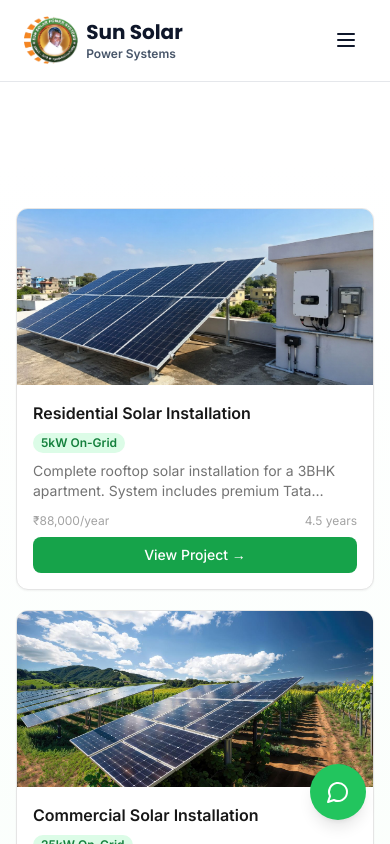
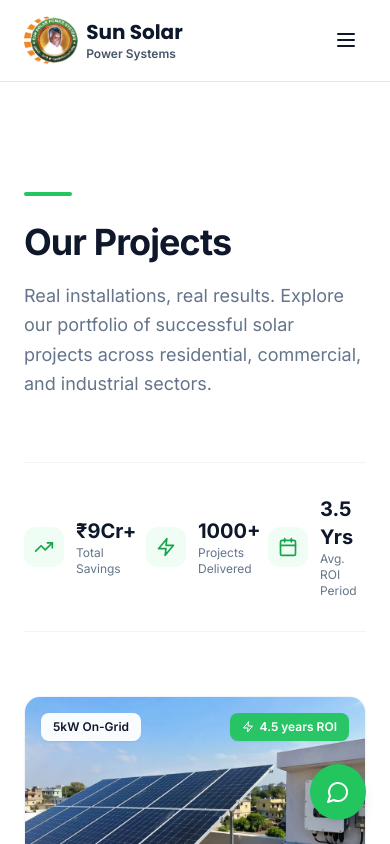
Before and after one commit to shxrxf-code/Sun-Solar, a Next.js app: page /projects in a window 390 px wide. Built offline with nearby package versions, Linux system fonts and the light colour scheme.

Commit message:
Refactor code structure for improved readability and maintainability

```diff
--- a/app/projects/page.tsx
+++ b/app/projects/page.tsx
@@ -1,6 +1,5 @@
 import { Metadata } from 'next'
-import { ArrowRight } from 'lucide-react'
-import Button from '@/ui/Button'
+import { ArrowRight, TrendingUp, Calendar, Zap } from 'lucide-react'
 import Link from 'next/link'
 import Image from 'next/image'
 
@@ -18,40 +17,109 @@ const projects = [
   { id: 6, title: 'Hybrid Solar System', size: '10kW Hybrid', beforeBill: '₹18,000/month', afterBill: '₹3,500/month', savings: '₹1,74,000/year', roi: '5 years', image: '/Offgrid.jpg', description: 'Hybrid system with battery backup for a luxury villa. Provides power during outages while maximizing savings through net metering.' },
 ]
 
+const stats = [
+  { label: 'Total Savings', value: '₹9Cr+', icon: TrendingUp },
+  { label: 'Projects Delivered', value: '1000+', icon: Zap },
+  { label: 'Avg. ROI Period', value: '3.5 Yrs', icon: Calendar },
+]
+
 export default function ProjectsPage() {
   return (
     <div className="bg-white">
-      <section id="projects" className="py-12 mt-20 bg-gradient-to-b from-white to-primary-50">
-        <div className="max-w-6xl mx-auto px-4 md:px-6">
-          <div className="grid grid-cols-1 md:grid-cols-2 lg:grid-cols-3 gap-5">
+      <section id="projects" className="pt-28 pb-24 bg-white">
+        <div className="w-full px-6 lg:px-10 xl:px-16 2xl:px-24">
+          {/* Header */}
+          <div className="max-w-4xl mb-16">
+            <div className="w-12 h-1 bg-primary-500 rounded-full mb-6" />
+            <h1 className="text-4xl md:text-5xl lg:text-6xl font-bold text-dark-900 leading-tight tracking-tight">
+              Our Projects
+            </h1>
+            <p className="text-lg md:text-xl text-dark-500 mt-4 max-w-2xl leading-relaxed">
+              Real installations, real results. Explore our portfolio of successful solar projects across residential, commercial, and industrial sectors.
+            </p>
+          </div>
+
+          {/* Stats Bar */}
+          <div className="grid grid-cols-3 gap-6 mb-16 py-8 border-y border-dark-100">
+            {stats.map((stat) => {
+              const Icon = stat.icon
+              return (
+                <div key={stat.label} className="flex items-center gap-3 md:gap-4">
+                  <div className="p-2.5 rounded-xl bg-primary-50 flex-shrink-0">
+                    <Icon className="w-5 h-5 text-primary-600" />
+                  </div>
+                  <div>
+                    <p className="text-xl md:text-2xl font-bold text-dark-900">{stat.value}</p>
+                    <p className="text-xs md:text-sm text-dark-500">{stat.label}</p>
+                  </div>
+                </div>
+              )
+            })}
+          </div>
+
+          {/* Premium Project Grid */}
+          <div className="grid grid-cols-1 md:grid-cols-2 xl:grid-cols-3 gap-6 lg:gap-8 xl:gap-10">
             {projects.map((project) => (
               <div
                 key={project.id}
-                className="bg-white rounded-xl border border-neutral-200 shadow-sm overflow-hidden hover:shadow-md transition-shadow"
+                className="group bg-white rounded-2xl border border-dark-100 shadow-sm overflow-hidden transition-all duration-300 ease-out hover:shadow-[0_20px_70px_-15px_rgba(0,0,0,0.15)] hover:-translate-y-1 will-change-transform"
               >
-                <div className="h-44 bg-gradient-to-br from-primary-100 to-primary-200 overflow-hidden">
+                {/* Image */}
+                <div className="relative h-56 md:h-60 xl:h-64 overflow-hidden bg-dark-100">
                   <Image
                     src={project.image}
                     alt={project.title}
-                    width={400}
-                    height={176}
-                    className="w-full h-full object-cover"
+                    fill
+                    sizes="(max-width: 768px) 100vw, (max-width: 1280px) 50vw, 33vw"
+                    className="object-cover transition-transform duration-500 ease-out group-hover:scale-105"
                     loading="lazy"
                   />
+                  <div className="absolute inset-0 bg-gradient-to-t from-black/40 via-transparent to-transparent opacity-0 group-hover:opacity-100 transition-opacity duration-300" />
+                  <div className="absolute top-4 left-4">
+                    <span className="inline-block bg-white/95 backdrop-blur-sm text-dark-900 px-3 py-1.5 rounded-lg text-xs font-semibold shadow-sm">
+                      {project.size}
+                    </span>
                   </div>
-                <div className="p-4 space-y-2">
-                  <h3 className="text-base font-semibold text-neutral-900">{project.title}</h3>
-                  <div className="inline-block bg-primary-100 text-primary-700 px-2 py-0.5 rounded-full text-xs font-semibold">
-                    {project.size}
+                  <div className="absolute top-4 right-4">
+                    <span className="inline-flex items-center gap-1.5 bg-primary-500/95 backdrop-blur-sm text-white px-3 py-1.5 rounded-lg text-xs font-semibold shadow-sm">
+                      <Zap className="w-3 h-3" />
+                      {project.roi} ROI
+                    </span>
                   </div>
-                  <p className="text-sm text-neutral-500 line-clamp-2">{project.description}</p>
-                  <div className="flex justify-between text-xs text-neutral-400 pt-1">
-                    <span>{project.savings}</span>
-                    <span>{project.roi}</span>
                 </div>
-                  <button className="w-full mt-2 h-9 rounded-lg bg-green-600 text-white text-sm font-medium hover:bg-green-700 transition-colors">
-                    View Project →
-                  </button>
+
+                {/* Content */}
+                <div className="p-6 lg:p-7 xl:p-8 flex flex-col">
+                  <h3 className="text-lg lg:text-xl font-bold text-dark-900 leading-snug group-hover:text-primary-600 transition-colors duration-200">
+                    {project.title}
+                  </h3>
+
+                  <p className="text-sm text-dark-500 mt-3 leading-relaxed line-clamp-2">
+                    {project.description}
+                  </p>
+
+                  {/* Savings Metrics */}
+                  <div className="mt-5 pt-5 border-t border-dark-100">
+                    <div className="grid grid-cols-2 gap-4">
+                      <div>
+                        <p className="text-xs text-dark-400 font-medium uppercase tracking-wider">Annual Savings</p>
+                        <p className="text-base lg:text-lg font-bold text-primary-600 mt-0.5">{project.savings}</p>
+                      </div>
+                      <div>
+                        <p className="text-xs text-dark-400 font-medium uppercase tracking-wider">Payback Period</p>
+                        <p className="text-base lg:text-lg font-bold text-dark-900 mt-0.5">{project.roi}</p>
+                      </div>
+                    </div>
+                  </div>
+
+                  {/* CTA */}
+                  <Link
+                    href="/contact"
+                    className="mt-5 inline-flex items-center justify-center gap-2 w-full py-3 px-5 rounded-xl bg-dark-900 text-white text-sm font-semibold hover:bg-primary-600 transition-colors duration-200 group/btn"
+                  >
+                    Get Similar Savings
+                    <ArrowRight className="w-4 h-4 transition-transform duration-200 group-hover/btn:translate-x-1" />
+                  </Link>
                 </div>
               </div>
             ))}
@@ -59,25 +127,33 @@ export default function ProjectsPage() {
         </div>
       </section>
 
-      <section className="py-20 bg-gradient-to-b from-primary-50 to-white">
-        <div className="max-w-4xl mx-auto text-center px-6">
-          <h2 className="text-3xl lg:text-4xl font-bold text-dark-900 mb-6">
+      {/* CTA Section */}
+      <section className="py-24 bg-gradient-to-b from-primary-50 to-white">
+        <div className="w-full px-6 lg:px-10 xl:px-16 2xl:px-24">
+          <div className="max-w-3xl mx-auto text-center">
+            <div className="w-12 h-1 bg-primary-500 rounded-full mb-6 mx-auto" />
+            <h2 className="text-3xl md:text-4xl lg:text-5xl font-bold text-dark-900 leading-tight tracking-tight">
               Want Similar Savings?
             </h2>
-          <p className="text-lg text-dark-600 mb-8">
+            <p className="text-lg text-dark-500 mt-4 max-w-xl mx-auto leading-relaxed">
               Get a free consultation and discover how much you can save with solar. Our experts will design the perfect system for your needs.
             </p>
-          <div className="flex flex-col sm:flex-row gap-4 justify-center">
+            <div className="mt-10 flex flex-col sm:flex-row gap-4 justify-center">
               <Link href="/contact">
-              <Button size="lg" className="group">
+                <button className="inline-flex items-center gap-2 px-8 py-4 bg-primary-600 text-white rounded-xl text-base font-semibold hover:bg-primary-700 transition-colors duration-200 shadow-lg shadow-primary-500/25 hover:shadow-xl hover:shadow-primary-500/30">
                   Get Free Quote
-                <ArrowRight className="w-5 h-5 ml-2 group-hover:translate-x-1 transition-transform" />
-              </Button>
+                  <ArrowRight className="w-5 h-5" />
+                </button>
+              </Link>
+              <Link href="/services">
+                <button className="inline-flex items-center gap-2 px-8 py-4 bg-white text-dark-900 rounded-xl text-base font-semibold border border-dark-200 hover:border-dark-300 transition-colors duration-200 shadow-sm">
+                  View Services
+                </button>
               </Link>
             </div>
           </div>
+        </div>
       </section>
-
     </div>
   )
 }
```
Lines whose indentation alone changed are shown as unchanged.
